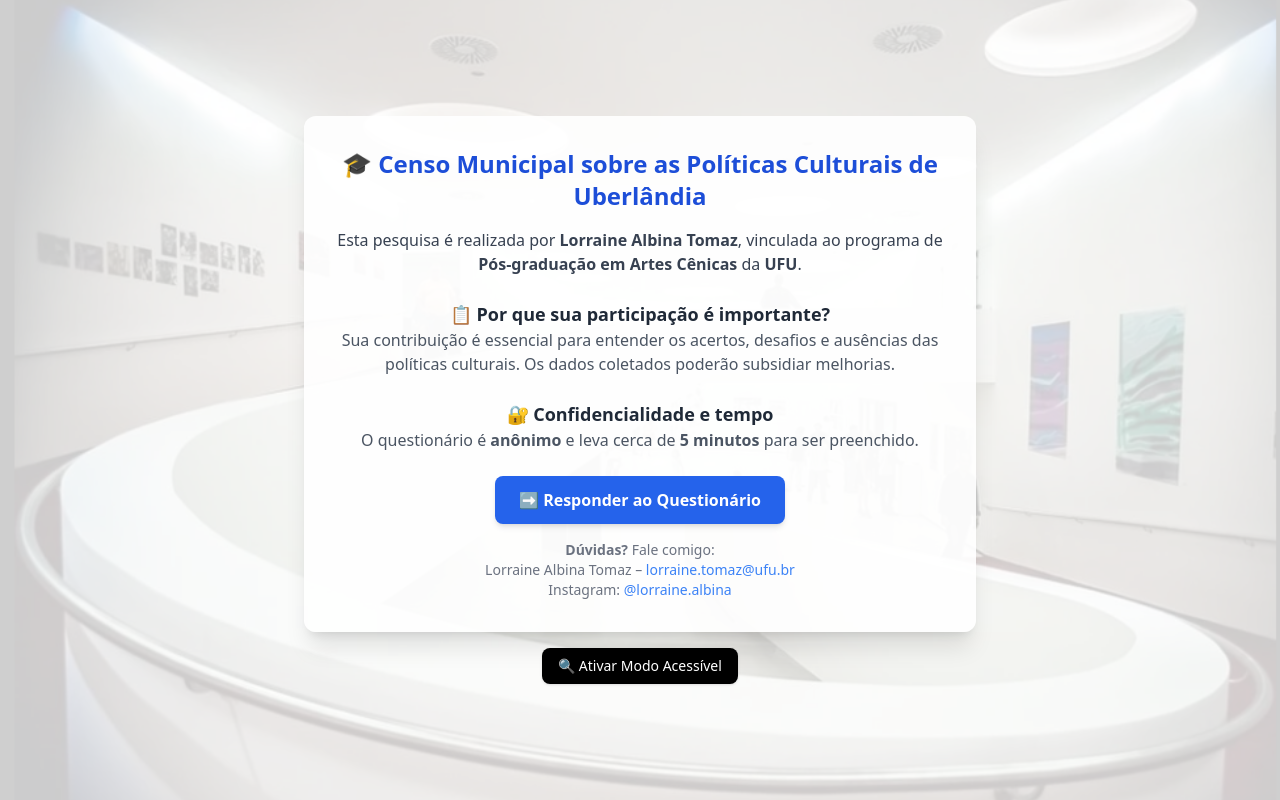
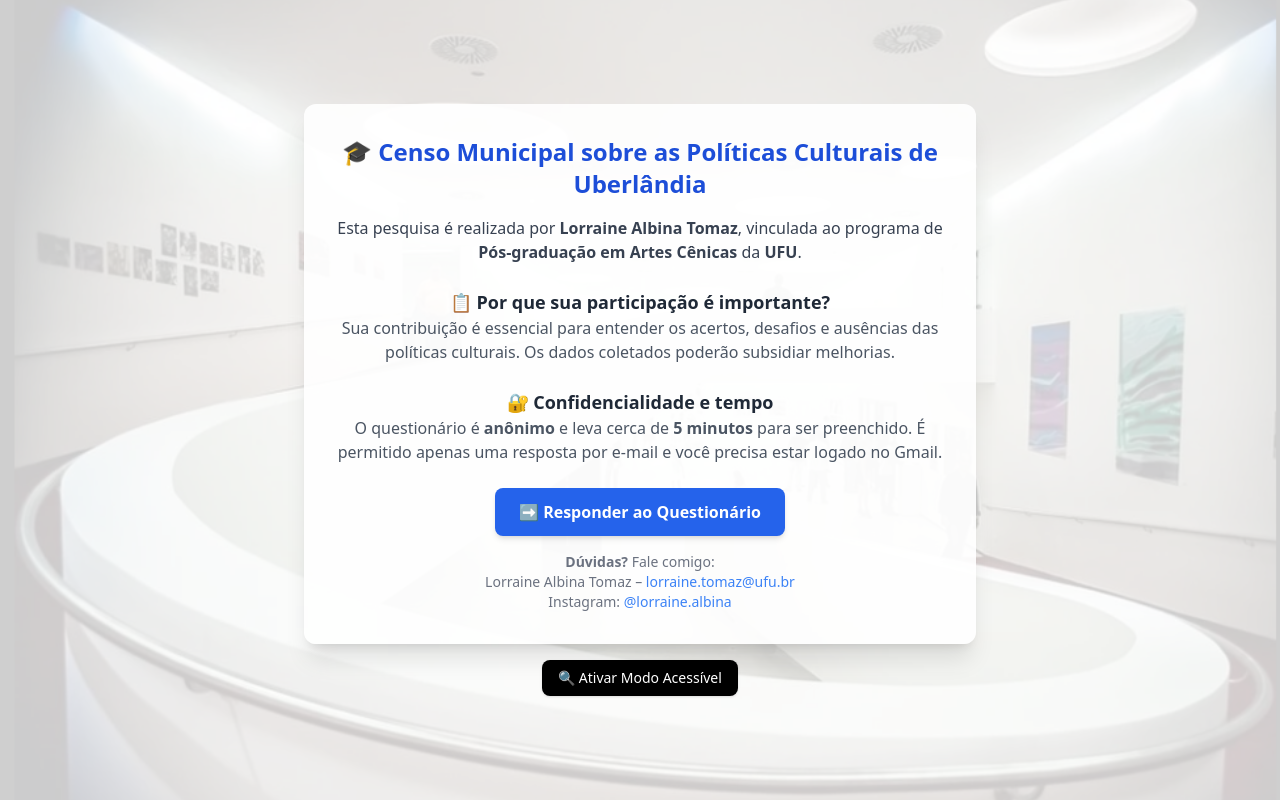
Before and after one commit to lorrainealbina/censo-cultural, a plain HTML site: page index.html in a window 1280 px wide. Drawn offline with nearby package versions, Linux system fonts and the light colour scheme.

Commit message:
Update index.html

```diff
--- a/index.html
+++ b/index.html
@@ -31,7 +31,7 @@
 
       <h2 class="mt-6 text-lg font-semibold text-gray-800">🔐 Confidencialidade e tempo</h2>
       <p class="text-gray-600">
-        O questionário é <strong>anônimo</strong> e leva cerca de <strong>5 minutos</strong> para ser preenchido.
+        O questionário é <strong>anônimo</strong> e leva cerca de <strong>5 minutos</strong> para ser preenchido. É permitido apenas uma resposta por e-mail e você precisa estar logado no Gmail.
       </p>
 
       <a href="https://docs.google.com/forms/d/e/1FAIpQLSfJm2SkXRaIett4J7NI8C0iRCqNt6kHngHm3BXO29aaRmAS6A/viewform?usp=header"
```
